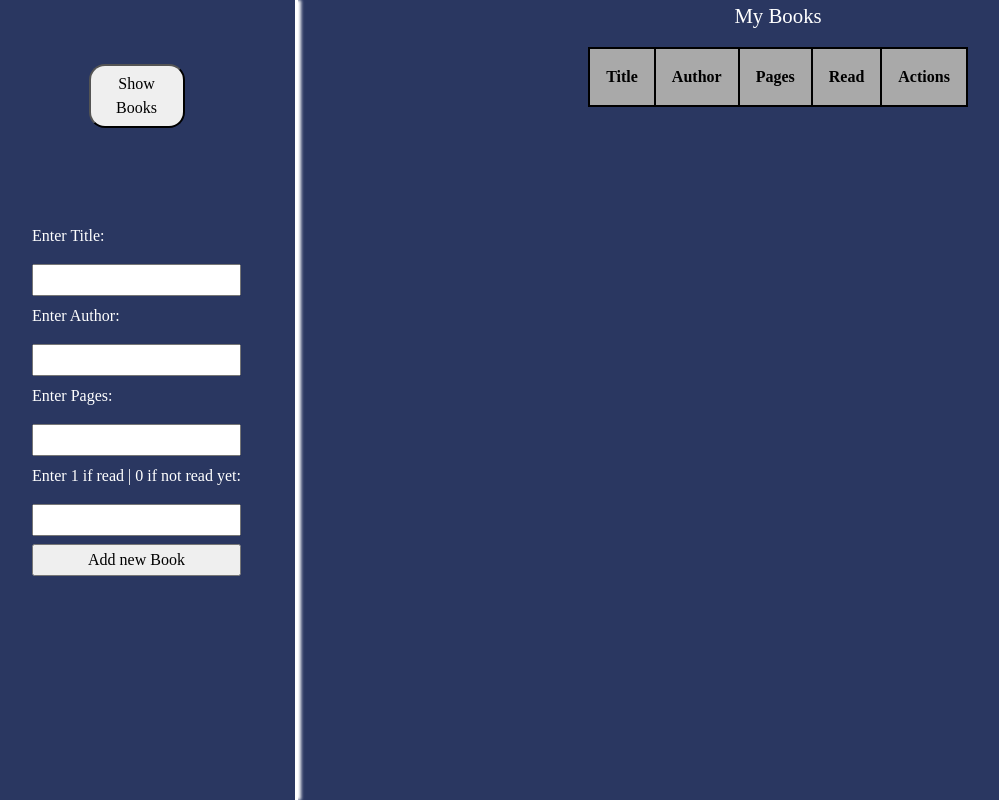
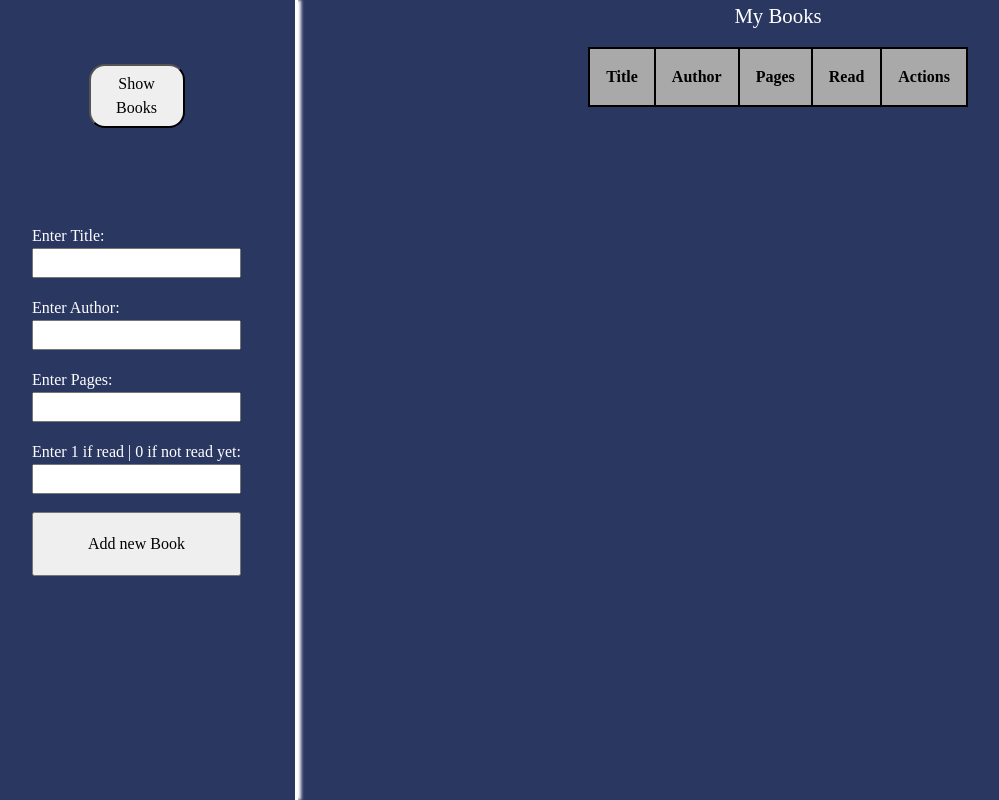
Before and after one commit to SirTortuga333/library, a plain HTML site: page index.html in a window 1280 px wide. Shown: the whole page, without its empty margins (22-1021 px from the left). Drawn offline with Linux system fonts and the light colour scheme.

Commit message:
Wrapped label and input in div for better style

```diff
--- a/index.html
+++ b/index.html
@@ -12,17 +12,25 @@
         <button type="button" class="showBooks">Show Books</button>
 
         <form action="">
+            <div>
                 <label for="title">Enter Title:</label>
                 <input type="text" id="title" name="title" required>
+            </div>
 
+            <div>
                 <label for="author">Enter Author:</label>
                 <input type="text" id="author" name="author" required>
+            </div>
 
+            <div>
                 <label for="Pages">Enter Pages:</label>
                 <input type="tel" id="pages" name="pages" min="0" max="10000" required>
+            </div>
 
+            <div>
                 <label for="read">Enter 1 if read | 0 if not read yet:</label>
                 <input type="tel" id="read" name="read" min="0" max="1" required>
+            </div>
 
 
 
--- a/style.css
+++ b/style.css
@@ -67,8 +67,13 @@ body{
 .ui > form{
     color: #fff;
     display: grid;
-    grid-auto-rows: 2rem;
+    grid-auto-rows: 4rem;
     gap: 0.5rem;
+}
+
+.ui > form > div{
+    display: flex;
+    flex-direction: column;
 }
 
 table{
```
Lines whose indentation alone changed are shown as unchanged.
